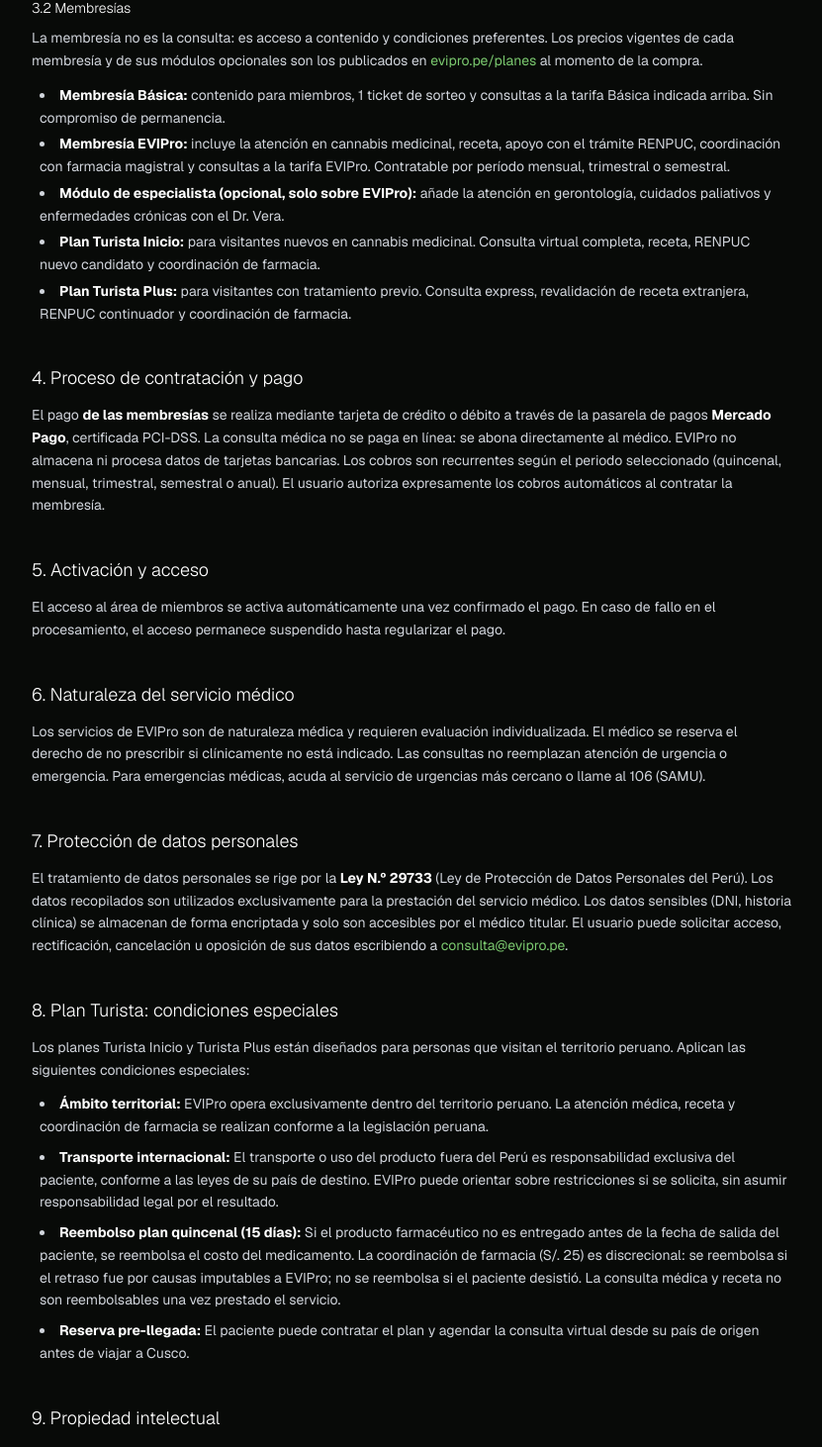
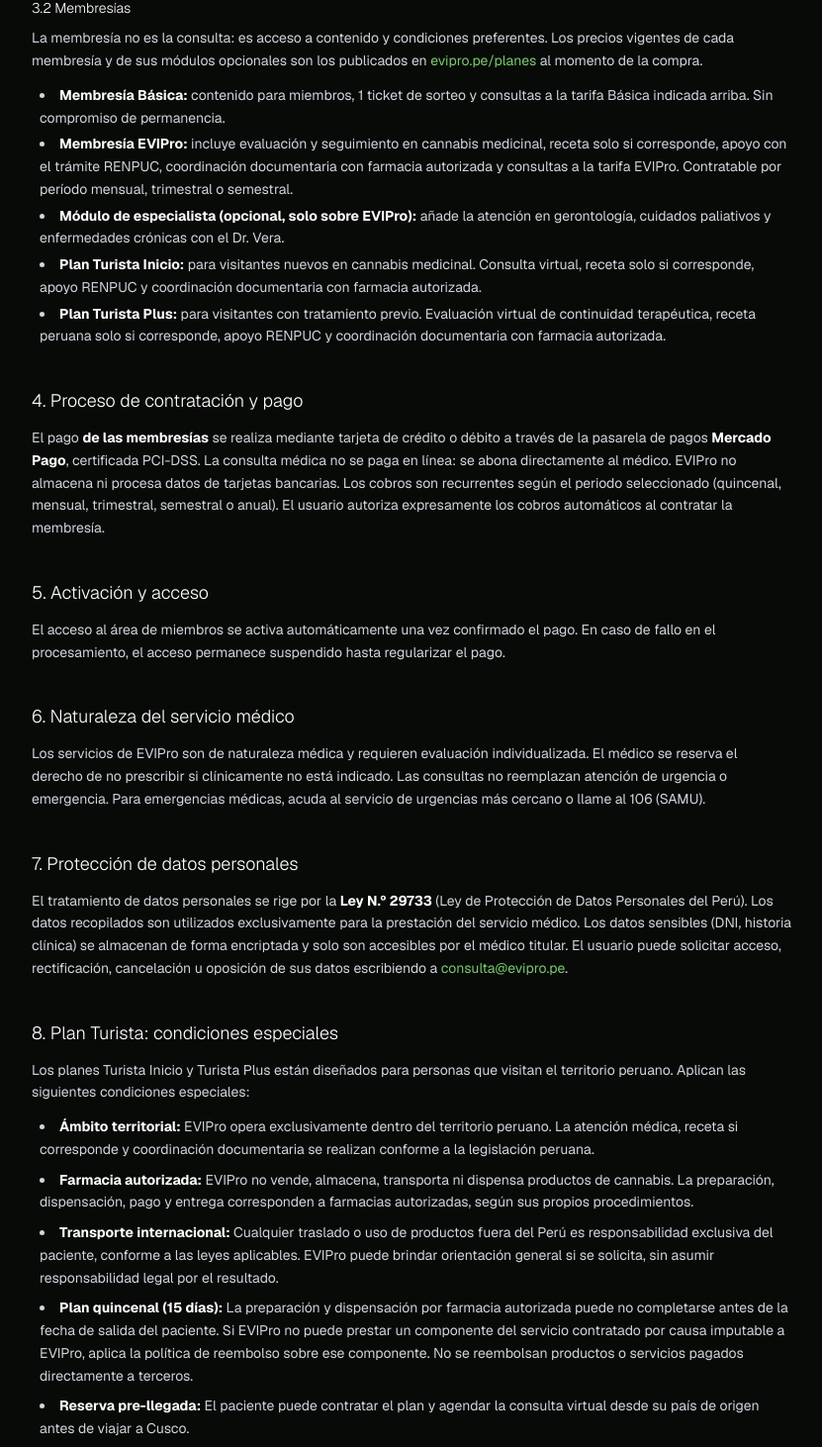
Before and after one commit to BENJASHIS/evipro-web, a Next.js app: page /terminos in a window 1280 px wide. Shown: the part 1032-2494 px from the top of the page at 99% size, without its empty margins (224-1055 px from the left). Built offline with nearby package versions, Linux system fonts and the light colour scheme.

Commit message:
copy(cannabis): aclarar coordinacion legal con farmacia

```diff
--- a/app/checkout/page.tsx
+++ b/app/checkout/page.tsx
@@ -159,9 +159,9 @@ function CheckoutForm() {
       {isQuincenal && (
         <div className="border border-yellow-400/20 bg-yellow-400/5 rounded p-3 mb-4">
           <p className="text-yellow-400 text-xs font-mono leading-relaxed">
-            ⚠️ Con plan quincenal el delivery (3-5 días hábiles) puede no completarse antes de tu salida.
-            Si el producto no llega a tiempo, se reembolsa el costo del medicamento. La coordinación
-            de farmacia (S/. 25) es discrecional según la causa del retraso.
+            Atención: con plan quincenal, la preparación y dispensación por la farmacia autorizada
+            puede no completarse antes de tu salida. EVIPro coordina el procedimiento, pero no vende
+            ni dispensa productos de cannabis.
           </p>
         </div>
       )}
@@ -175,9 +175,10 @@ function CheckoutForm() {
             className="mt-0.5 accent-brand"
           />
           <span className="text-xs text-muted leading-relaxed">
-            Entiendo que EVIPro opera dentro del territorio peruano. El uso o transporte del
-            producto fuera del Perú es de mi exclusiva responsabilidad, conforme a la legislación
-            de mi país de destino.
+            Entiendo que EVIPro opera dentro del territorio peruano y no vende, dispensa ni
+            transporta productos de cannabis. Cualquier adquisición en farmacia autorizada y eventual
+            traslado fuera del Perú es de mi exclusiva responsabilidad, conforme a la legislación
+            aplicable.
           </span>
         </label>
       )}
--- a/app/miembros/page.tsx
+++ b/app/miembros/page.tsx
@@ -210,9 +210,9 @@ export default async function MiembrosPage() {
                     <span className="text-faint line-through ml-2 text-xs">S/. {PRECIOS_CONSULTA.presencial.regular[0]}</span>
                   </li>
                 )}
-                {Boolean(plan.includes_prescription) && <li>✓ Receta digital incluida</li>}
+                {Boolean(plan.includes_prescription) && <li>✓ Receta si corresponde</li>}
                 {Boolean(plan.includes_renpuc_support) && <li>✓ Apoyo con registro RENPUC</li>}
-                {Boolean(plan.includes_pharmacy_coord) && <li>✓ Coordinación con farmacia magistral</li>}
+                {Boolean(plan.includes_pharmacy_coord) && <li>✓ Coordinación documentaria con farmacia autorizada</li>}
                 {hasTickets && (
                   <li>✓ <span className="text-yellow-400">{Number(plan.tickets_qty)} ticket{Number(plan.tickets_qty) > 1 ? 's' : ''} de sorteo por periodo</span></li>
                 )}
--- a/app/miembros/recetas/page.tsx
+++ b/app/miembros/recetas/page.tsx
@@ -111,9 +111,9 @@ export default function RecetasPage() {
     <div>
       {encabezado}
       <p className="text-muted text-sm mb-8">
-        Coordinamos con nuestra farmacia magistral aliada el envío de tu producto a la agencia Shalom
-        más cercana. El producto y el envío los cobra la farmacia (envío S/. 25), y al recoger en Shalom
-        pagas <strong className="text-white">S/. 8–15 contra entrega</strong>. EVIPro no cobra nada por esto.
+        Coordinamos la información y documentación necesaria con una farmacia magistral autorizada.
+        La preparación, dispensación, pago y entrega corresponden a la farmacia según sus propios
+        procedimientos. EVIPro no vende, almacena ni dispensa productos de cannabis.
       </p>
 
       {success && (
@@ -142,7 +142,7 @@ export default function RecetasPage() {
         )}
 
         <div>
-          <label htmlFor="product_notes" className="block text-xs text-muted mb-1 uppercase tracking-widest">Producto / notas de la receta *</label>
+          <label htmlFor="product_notes" className="block text-xs text-muted mb-1 uppercase tracking-widest">Notas de la receta *</label>
           <textarea
             id="product_notes"
             value={form.product_notes}
--- a/app/planes/ConfiguradorEvipro.tsx
+++ b/app/planes/ConfiguradorEvipro.tsx
@@ -39,16 +39,20 @@ export default function ConfiguradorEvipro({ plans, addons }: { plans: Membershi
         <h2 className="text-2xl font-light">Membresía EVIPro</h2>
         <span className="text-xs font-mono text-brand uppercase tracking-widest">Recomendado</span>
       </div>
-      <p className="text-muted text-sm mb-6">Incluye la atención en cannabis medicinal, receta, RENPUC y farmacia, y precios de consulta de miembro (ver tabla arriba). Si además necesitas otra especialidad, se suma abajo.</p>
+      <p className="text-muted text-sm mb-6">
+        Incluye evaluación y seguimiento en cannabis medicinal; receta solo si corresponde,
+        apoyo RENPUC y coordinación documentaria con farmacia autorizada. EVIPro no vende,
+        almacena ni dispensa productos de cannabis.
+      </p>
 
       {/* Qué incluye EVIPro + precios de consulta de miembro */}
       {ref && (
         <div className="border border-subtle rounded p-4 mb-6 bg-white/[0.02]">
           <p className="text-xs text-muted mb-3">Tus consultas como miembro: <LineaConsultas tarifa="evipro" /></p>
           <div className="flex flex-wrap gap-x-6 gap-y-1 text-xs font-mono text-brand">
-            {ref.includes_prescription && <span>✓ Receta incluida</span>}
+            {ref.includes_prescription && <span>✓ Receta si corresponde</span>}
             {ref.includes_renpuc_support && <span>✓ Apoyo RENPUC</span>}
-            {ref.includes_pharmacy_coord && <span>✓ Coordinación farmacia</span>}
+            {ref.includes_pharmacy_coord && <span>✓ Coordinación con farmacia autorizada</span>}
           </div>
         </div>
       )}
--- a/app/planes/page.tsx
+++ b/app/planes/page.tsx
@@ -65,9 +65,10 @@ export default async function PlanesPage() {
           {/* Aviso legal territorial */}
           <div className="border border-yellow-400/20 bg-yellow-400/5 rounded-lg p-4 mb-8 max-w-2xl">
             <p className="text-yellow-400 text-xs font-mono leading-relaxed">
-              EVIPro opera exclusivamente en territorio peruano. Podemos orientarte sobre restricciones
-              en tu país de destino si lo solicitas, pero el transporte del producto fuera del Perú
-              es responsabilidad exclusiva del viajero conforme a las leyes de su país.
+              EVIPro opera exclusivamente en territorio peruano y no vende, almacena ni dispensa
+              productos de cannabis. La adquisición corresponde a farmacias autorizadas; cualquier
+              traslado fuera del Perú es responsabilidad exclusiva del viajero conforme a las leyes
+              aplicables.
             </p>
           </div>
 
--- a/app/terminos/page.tsx
+++ b/app/terminos/page.tsx
@@ -41,10 +41,10 @@ export default function TerminosPage() {
             <p className="mb-3">La membresía no es la consulta: es acceso a contenido y condiciones preferentes. Los precios vigentes de cada membresía y de sus módulos opcionales son los publicados en <a href="/planes" className="text-brand hover:underline">evipro.pe/planes</a> al momento de la compra.</p>
             <ul className="list-disc list-inside space-y-1 ml-2">
               <li><strong className="text-white">Membresía Básica:</strong> contenido para miembros, 1 ticket de sorteo y consultas a la tarifa Básica indicada arriba. Sin compromiso de permanencia.</li>
-              <li><strong className="text-white">Membresía EVIPro:</strong> incluye la atención en cannabis medicinal, receta, apoyo con el trámite RENPUC, coordinación con farmacia magistral y consultas a la tarifa EVIPro. Contratable por período mensual, trimestral o semestral.</li>
+              <li><strong className="text-white">Membresía EVIPro:</strong> incluye evaluación y seguimiento en cannabis medicinal, receta solo si corresponde, apoyo con el trámite RENPUC, coordinación documentaria con farmacia autorizada y consultas a la tarifa EVIPro. Contratable por período mensual, trimestral o semestral.</li>
               <li><strong className="text-white">Módulo de especialista (opcional, solo sobre EVIPro):</strong> añade la atención en gerontología, cuidados paliativos y enfermedades crónicas con el Dr. Vera.</li>
-              <li><strong className="text-white">Plan Turista Inicio:</strong> para visitantes nuevos en cannabis medicinal. Consulta virtual completa, receta, RENPUC nuevo candidato y coordinación de farmacia.</li>
-              <li><strong className="text-white">Plan Turista Plus:</strong> para visitantes con tratamiento previo. Consulta express, revalidación de receta extranjera, RENPUC continuador y coordinación de farmacia.</li>
+              <li><strong className="text-white">Plan Turista Inicio:</strong> para visitantes nuevos en cannabis medicinal. Consulta virtual, receta solo si corresponde, apoyo RENPUC y coordinación documentaria con farmacia autorizada.</li>
+              <li><strong className="text-white">Plan Turista Plus:</strong> para visitantes con tratamiento previo. Evaluación virtual de continuidad terapéutica, receta peruana solo si corresponde, apoyo RENPUC y coordinación documentaria con farmacia autorizada.</li>
             </ul>
           </section>
 
@@ -75,9 +75,10 @@ export default function TerminosPage() {
               peruano. Aplican las siguientes condiciones especiales:
             </p>
             <ul className="list-disc list-inside space-y-2 ml-2">
-              <li><strong className="text-white">Ámbito territorial:</strong> EVIPro opera exclusivamente dentro del territorio peruano. La atención médica, receta y coordinación de farmacia se realizan conforme a la legislación peruana.</li>
-              <li><strong className="text-white">Transporte internacional:</strong> El transporte o uso del producto fuera del Perú es responsabilidad exclusiva del paciente, conforme a las leyes de su país de destino. EVIPro puede orientar sobre restricciones si se solicita, sin asumir responsabilidad legal por el resultado.</li>
-              <li><strong className="text-white">Reembolso plan quincenal (15 días):</strong> Si el producto farmacéutico no es entregado antes de la fecha de salida del paciente, se reembolsa el costo del medicamento. La coordinación de farmacia (S/. 25) es discrecional: se reembolsa si el retraso fue por causas imputables a EVIPro; no se reembolsa si el paciente desistió. La consulta médica y receta no son reembolsables una vez prestado el servicio.</li>
+              <li><strong className="text-white">Ámbito territorial:</strong> EVIPro opera exclusivamente dentro del territorio peruano. La atención médica, receta si corresponde y coordinación documentaria se realizan conforme a la legislación peruana.</li>
+              <li><strong className="text-white">Farmacia autorizada:</strong> EVIPro no vende, almacena, transporta ni dispensa productos de cannabis. La preparación, dispensación, pago y entrega corresponden a farmacias autorizadas, según sus propios procedimientos.</li>
+              <li><strong className="text-white">Transporte internacional:</strong> Cualquier traslado o uso de productos fuera del Perú es responsabilidad exclusiva del paciente, conforme a las leyes aplicables. EVIPro puede brindar orientación general si se solicita, sin asumir responsabilidad legal por el resultado.</li>
+              <li><strong className="text-white">Plan quincenal (15 días):</strong> La preparación y dispensación por farmacia autorizada puede no completarse antes de la fecha de salida del paciente. Si EVIPro no puede prestar un componente del servicio contratado por causa imputable a EVIPro, aplica la política de reembolso sobre ese componente. No se reembolsan productos o servicios pagados directamente a terceros.</li>
               <li><strong className="text-white">Reserva pre-llegada:</strong> El paciente puede contratar el plan y agendar la consulta virtual desde su país de origen antes de viajar a Cusco.</li>
             </ul>
           </section>
--- a/lib/aliados.ts
+++ b/lib/aliados.ts
@@ -88,7 +88,7 @@ export const ALIADOS: Aliado[] = [
     // producto; lo que ellos hacen es acompañar el trámite. No se enumeran los
     // pasos (receta, RENPUC…) porque eso no está confirmado con ellos.
     descripcion:
-      'Te orientan en el procedimiento para tener tu producto legalmente, paso a paso.',
+      'Te orientan en el procedimiento legal de acceso, paso a paso.',
     enlaces: [
       // La web primero: es suya, no exige cuenta a nadie y no se cae si cambian
       // de red social.
--- a/lib/farmacia.ts
+++ b/lib/farmacia.ts
@@ -20,7 +20,7 @@ export function validarSolicitudFarmacia(input: unknown): SolicitudValida | Soli
   const notas = typeof crudo.product_notes === 'string' ? crudo.product_notes.trim() : ''
   const direccion = typeof crudo.shalom_address === 'string' ? crudo.shalom_address.trim() : ''
 
-  if (!notas) return { ok: false, error: 'Falta el producto o las notas de la receta.' }
+  if (!notas) return { ok: false, error: 'Faltan las notas de la receta.' }
   if (notas.length > MAX_NOTAS) {
     return { ok: false, error: `Las notas son demasiado largas (máximo ${MAX_NOTAS}).` }
   }
--- a/lib/home-content.ts
+++ b/lib/home-content.ts
@@ -80,7 +80,7 @@ export const PREGUNTAS: Pregunta[] = [
   },
   {
     p: '¿Dónde lo compro?',
-    r: 'En cualquier farmacia autorizada. No vendemos el producto.',
+    r: 'En una farmacia autorizada. EVIPro no vende, almacena ni dispensa productos de cannabis.',
   },
   {
     p: '¿Qué es el RENPUC?',
```
Also changed, not shown: app/planes/ConfiguradorTurista.tsx (+7 -3 lines).
